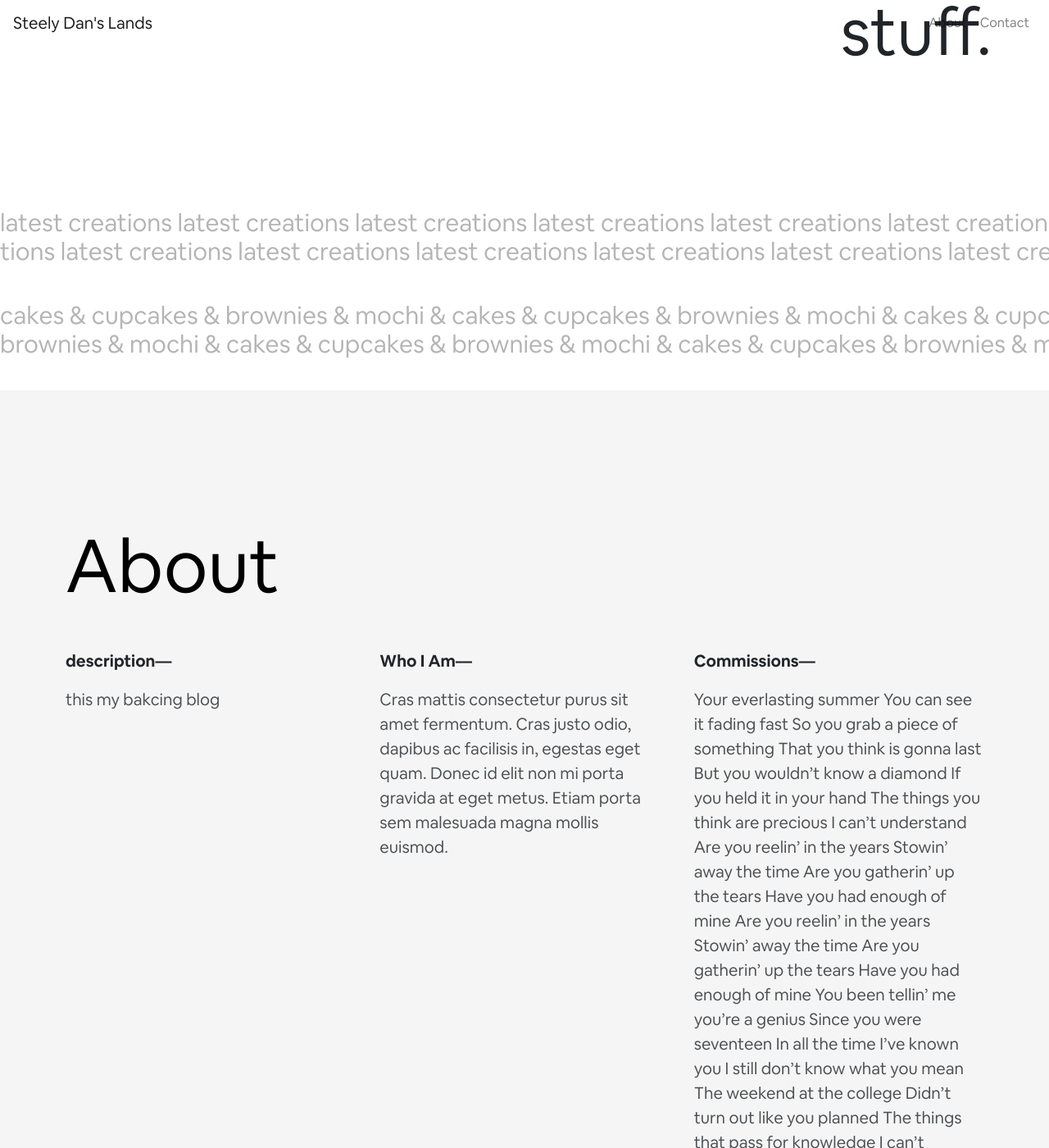
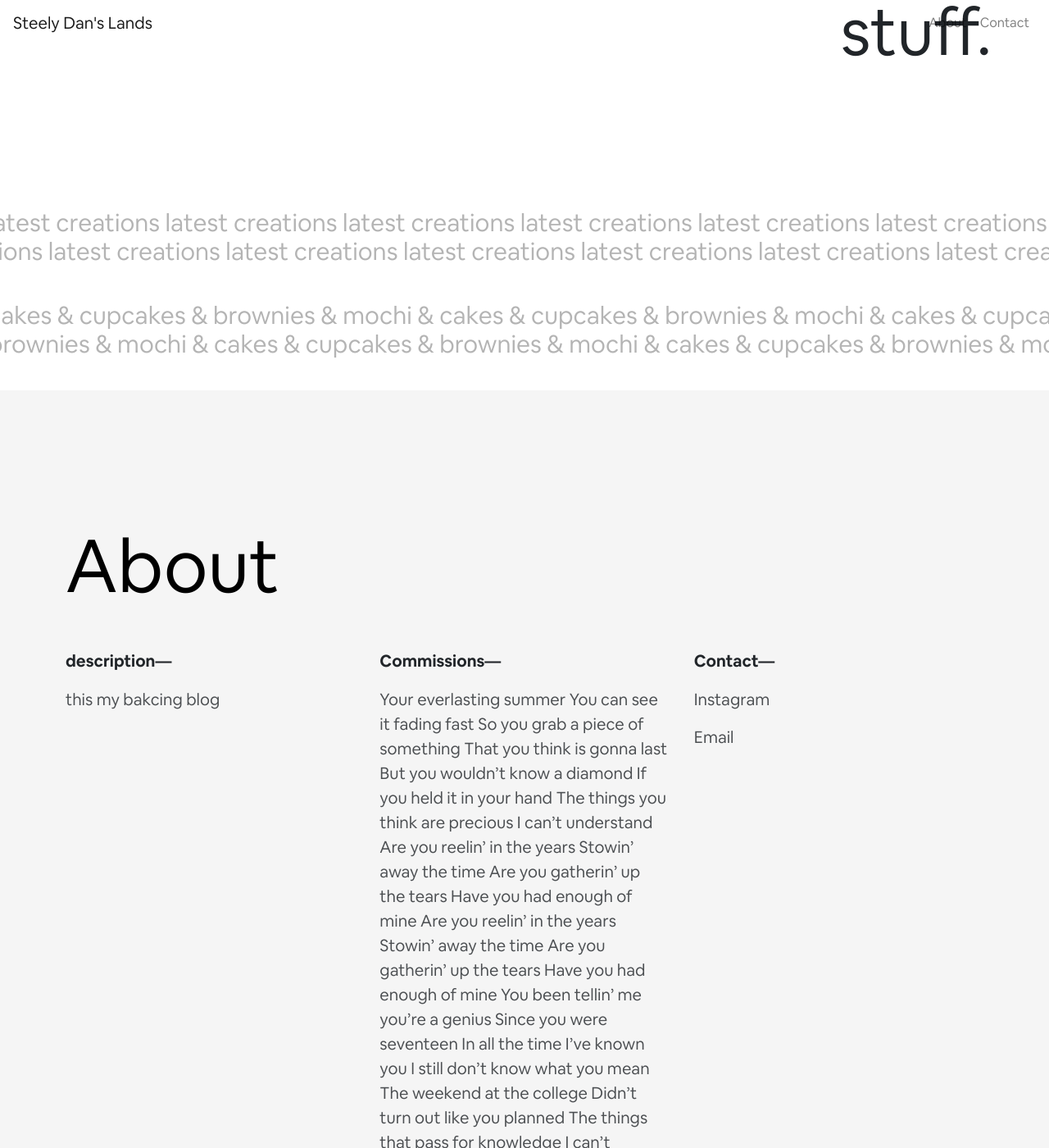
Before and after one commit to oliviachang29/rachel-bakery-site, a Jekyll site: the page built from index.html, in a window 1280 px wide and 1400 px high, scrolled down 628 px. Shown: the whole window at 82% size. Built offline with Jekyll 4.4.1, drawn with Linux system fonts in a browser that asks for light colours.

Commit message:
random fixes

```diff
--- a/_data/general.yml
+++ b/_data/general.yml
@@ -13,10 +13,6 @@
 about:
 - title: description
   text: this my bakcing blog
-- title: Who I Am
-  text: Cras mattis consectetur purus sit amet fermentum. Cras justo odio, dapibus
-    ac facilisis in, egestas eget quam. Donec id elit non mi porta gravida at eget
-    metus. Etiam porta sem malesuada magna mollis euismod.
 - title: Commissions
   text: |-
     Your everlasting summer
--- a/_includes/head.html
+++ b/_includes/head.html
@@ -2,11 +2,11 @@
   <meta charset="utf-8">
   <meta http-equiv="X-UA-Compatible" content="IE=edge">
   <title>
-    {% if page.title %} {{ page.title }} | {{ site.data.description.title }}
-    {% else %} {{ site.data.description.title }}
+    {% if page.title %} {{ page.title }} | {{ site.data.general.title }}
+    {% else %} {{ site.data.general.title }}
     {% endif %}
   </title>
-  <meta name="description" content="{{ site.data.description.description }}">
+  <meta name="description" content="{{ site.data.general.description }}">
   <meta name="viewport" content="width=device-width">
 
   <link rel="stylesheet" href="https://stackpath.bootstrapcdn.com/bootstrap/4.4.1/css/bootstrap.min.css" integrity="sha384-Vkoo8x4CGsO3+Hhxv8T/Q5PaXtkKtu6ug5TOeNV6gBiFeWPGFN9MuhOf23Q9Ifjh" crossorigin="anonymous">
--- a/_sass/_globals.scss
+++ b/_sass/_globals.scss
@@ -92,6 +92,7 @@
 	letter-spacing: 0;
 	text-align: center;
 	white-space: nowrap;
+	margin-left: -15px;
 	margin-bottom: 0;
 	@include noselect;
 }
```
